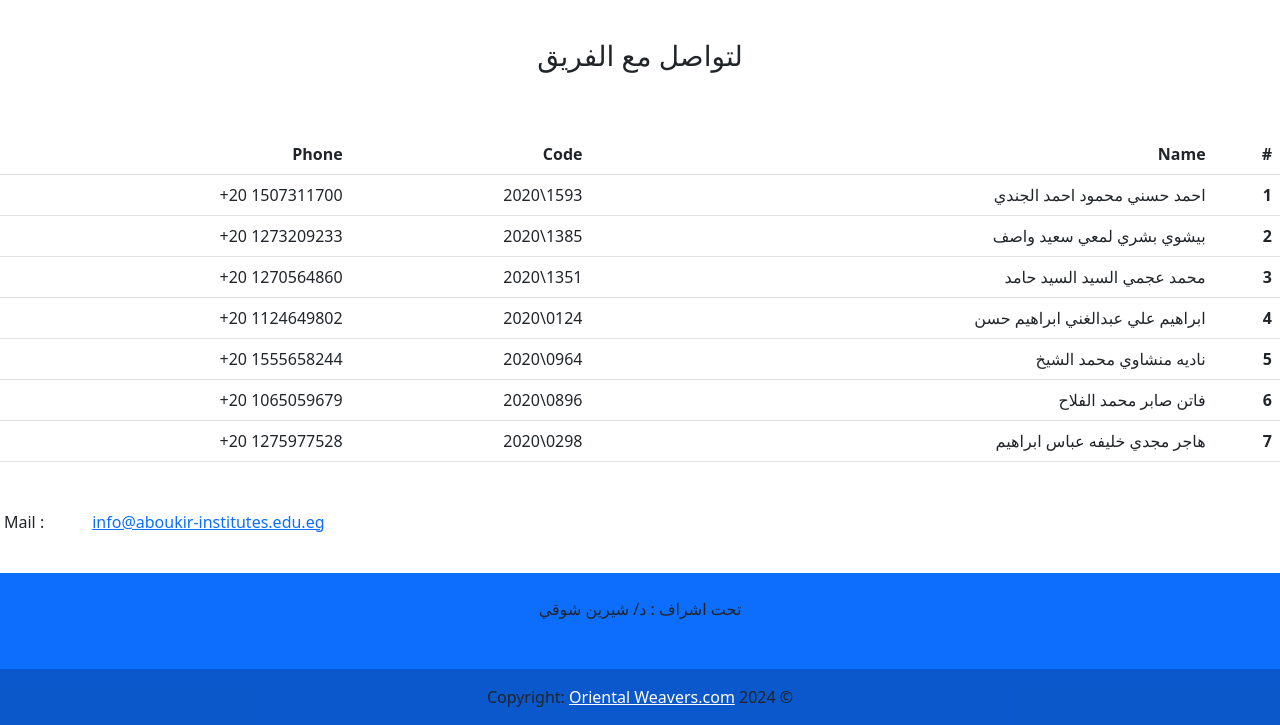
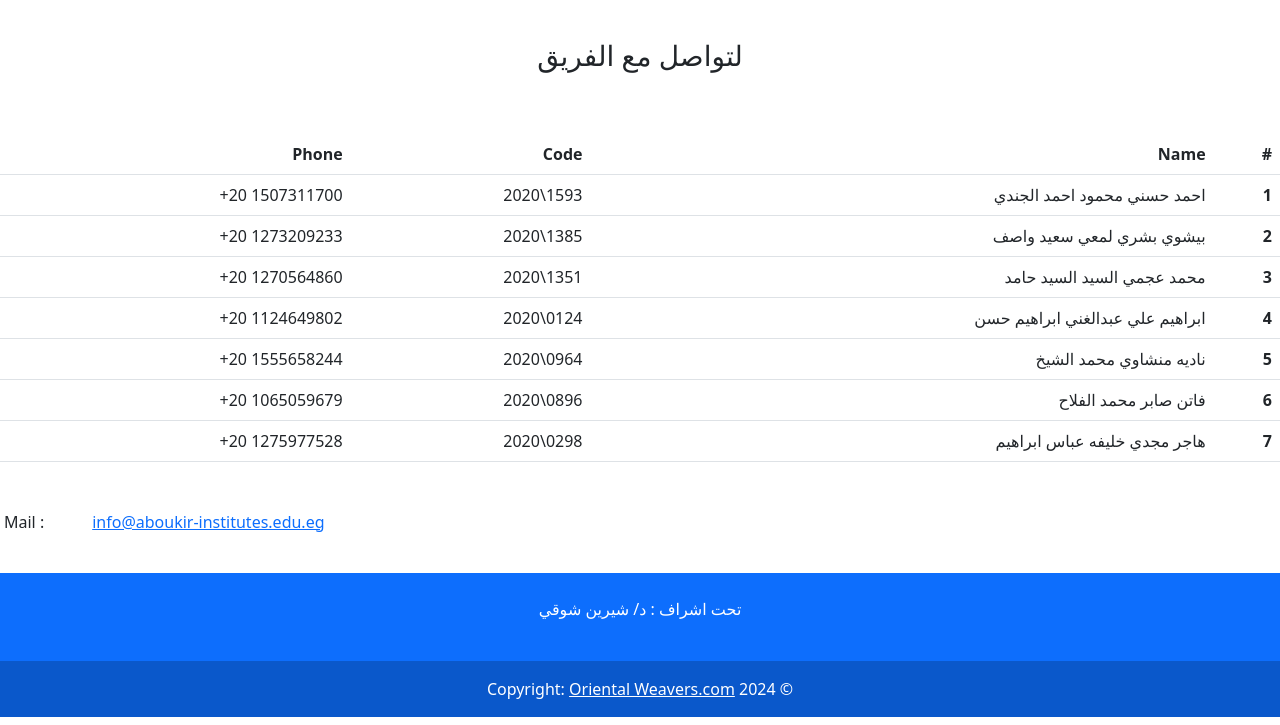
Before and after one commit to ibragimALI/Oriental-Weavers, a plain HTML site: page contact.html in a window 1280 px wide. Shown: the part 75-800 px from the top of the page. Drawn offline with nearby package versions, Linux system fonts and the light colour scheme.

Commit message:
Update contact.html

```diff
--- a/contact.html
+++ b/contact.html
@@ -156,11 +156,11 @@
       </bdi>
     </section>
     <!-- Footer -->
-    <footer class="bg-primary text-center">
+    <footer class="bg-primary text-center text-white">
       <div class="container p-4">
-        <section class="mb-4">
+
           <p>تحت اشراف : د/ شيرين شوقي</p>
-        </section>
+
       </div>
 
       <div class="text-center p-3" style="background-color: rgba(0, 0, 0, 0.2)">
```
